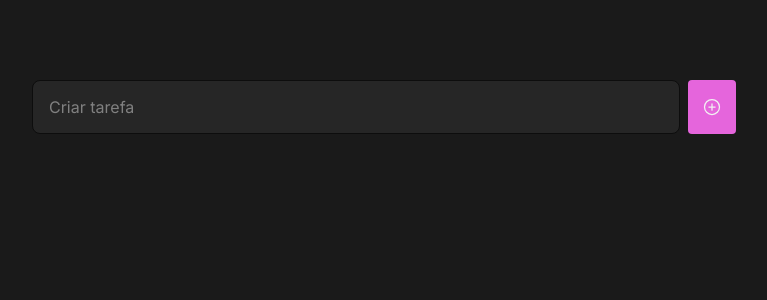
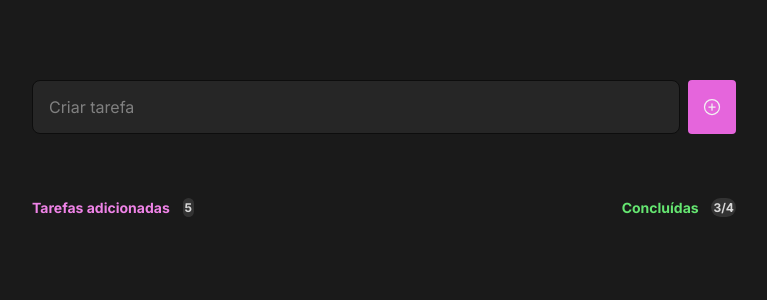
Before and after one commit to plmandreza/todo-list, a React (Vite) app: page / in a window 1280 px wide. Shown: the top 300 px of the page, without its empty margins (256-1023 px from the left). Built offline with nearby package versions, Linux system fonts and the light colour scheme; the HTML template or start-up script is replaced by a standard one.

Commit message:
add tasks and styles

```diff
--- a/src/App.tsx
+++ b/src/App.tsx
@@ -1,10 +1,12 @@
 import { Header } from "./components/Header"
+import { Tasks } from "./components/Tasks"
 import "./global.css"
 
 function App() {
   return (
     <>
       <Header/>
+      <Tasks/>
     </>
   )
 }
--- /dev/null
+++ b/src/components/Tasks/Tasks.module.css
@@ -0,0 +1,43 @@
+.tasks {
+    width: 100%;
+    max-width: 46rem;
+
+    margin: 0 auto;
+    margin-top: 4rem;
+
+    padding: 0 1rem;
+}
+
+.header {
+    display: flex;
+    align-items: center;
+    justify-content: space-between;
+    margin-bottom: 1.5rem;
+}
+
+.header > div {
+    display: flex;
+    align-items: center;
+    gap: 0.8rem;
+}
+
+.header > div > p {
+    color: var(--pink-400);
+    font-size: 0.875rem;
+    font-weight: bold;
+}
+
+.header > div> span {
+    padding: 0.125rem;
+    border-radius: 999px;
+
+    color: var(--gray-200);
+    background-color: var(--gray-400);
+
+    font-size: 0.75rem;
+    font-weight: 700;
+}
+
+.header > div > p.done {
+    color: var(--green-400);
+}
--- /dev/null
+++ b/src/components/Tasks/index.tsx
@@ -0,0 +1,19 @@
+import styles from "./Tasks.module.css"
+
+export function Tasks() {
+    return (
+        <section className={styles.tasks}>
+            <header className={styles.header}>
+                <div>
+                    <p>Tarefas adicionadas</p>
+                    <span>5</span>
+                </div>
+
+                <div>
+                    <p className={styles.done}>Concluídas</p>
+                    <span>3/4</span>
+                </div>
+            </header>
+        </section>
+    )
+}
```
